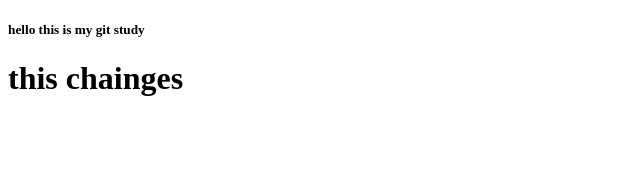
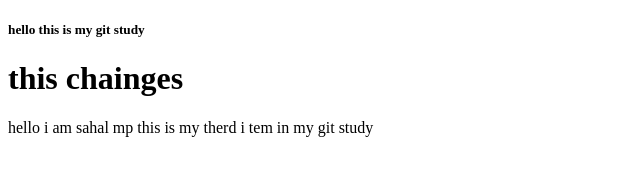
Before and after one commit to muhammedsahalmp/gitstudy, a plain HTML site: page index.html in a window 1280 px wide. Shown: the whole page, without its empty margins (0-640 px from the left). Drawn offline with Linux system fonts and the light colour scheme.

Commit message:
new commit for secod fil

```diff
--- a/index.html
+++ b/index.html
@@ -8,6 +8,6 @@
 <body>
     <h5>hello this is my git study</h5>
     <h1>this chainges</h2>
-
+        <p>hello i am sahal mp this is  my therd i tem in my git study </p>
 </body>
 </html>
```
